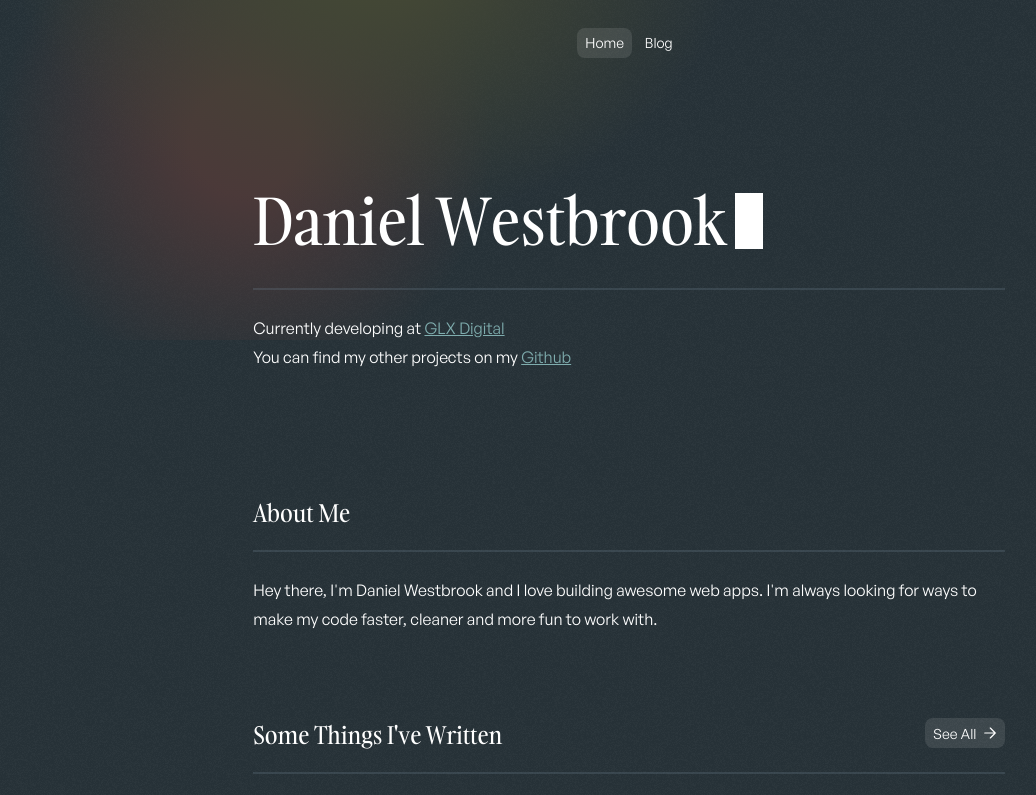
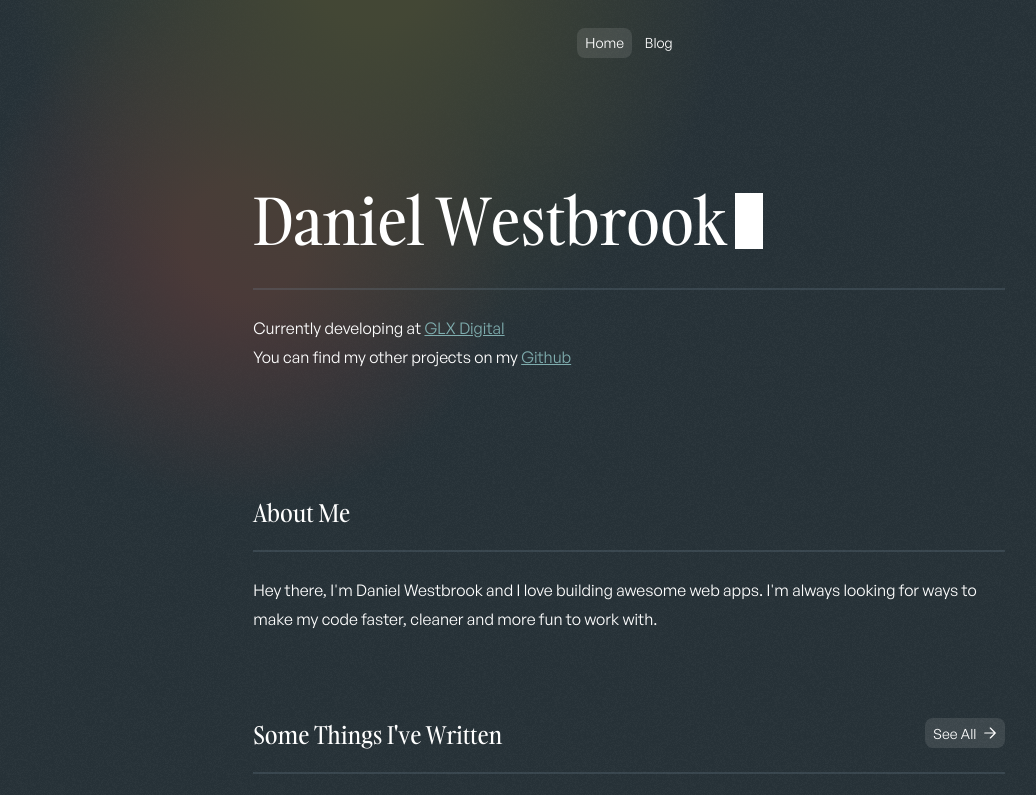
Before and after one commit to westbrookdaniel/website, an Eleventy site: page src/index.njk in a window 1280 px wide. Shown: the top 795 px of the page, without its empty margins (11-1047 px from the left). Built offline with nearby package versions, Linux system fonts and the light colour scheme; Eleventy itself is replaced by a stand-in of ours; files that its build step writes are made by us from their sources; a script that the page names is missing.

Commit message:
fix sizing

```diff
--- a/public/index.css
+++ b/public/index.css
@@ -293,7 +293,7 @@ pre code * {
 .noise-1 {
   z-index: -1;
   width: 80vw;
-  height: 400px;
+  height: 600px;
   position: absolute;
   left: calc(50% - 70vw);
   top: -60px;
@@ -303,7 +303,7 @@ pre code * {
 .noise-2 {
   z-index: -1;
   width: 80vw;
-  height: 400px;
+  height: 600px;
   position: absolute;
   left: calc(50% - 60vw);
   top: -60px;
```
